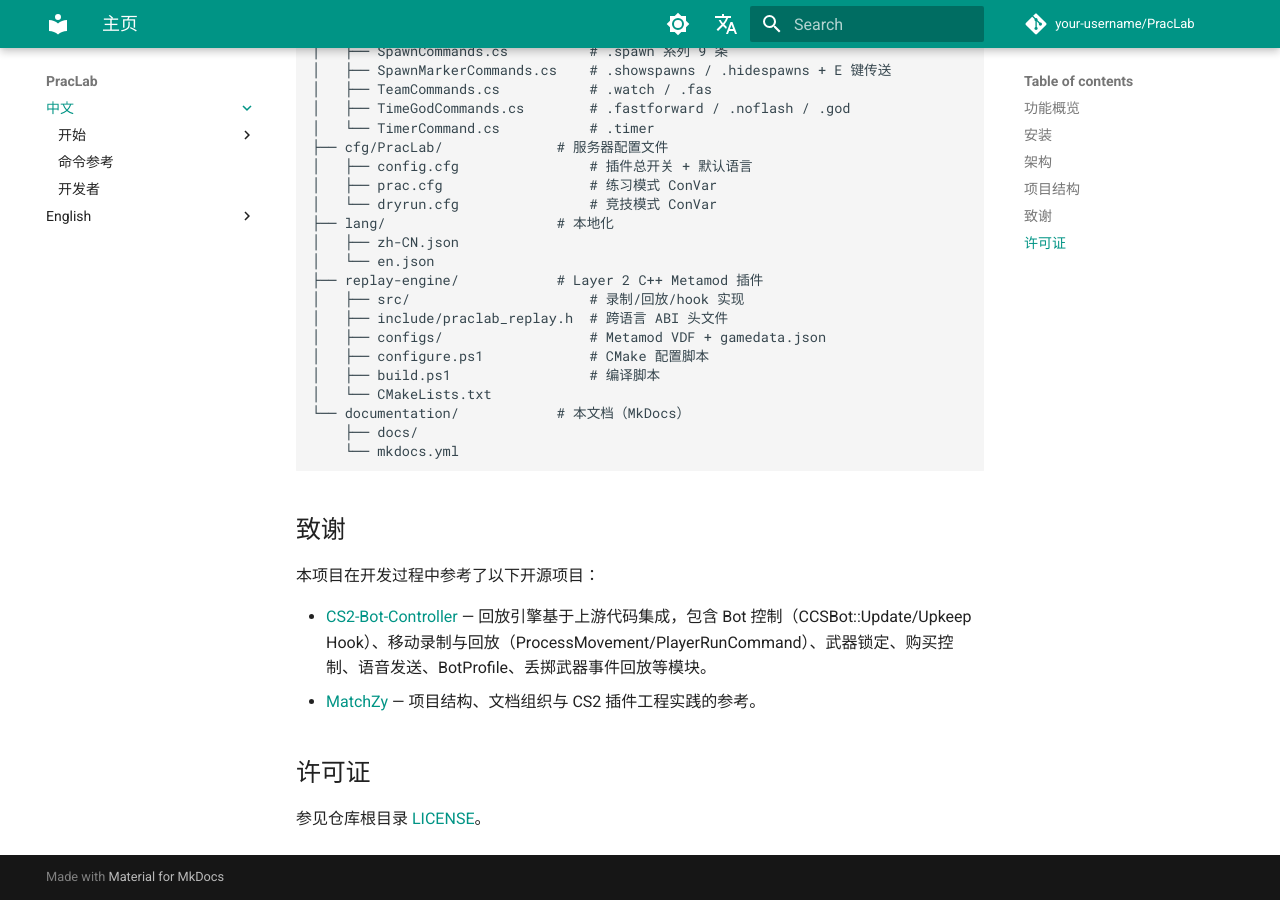
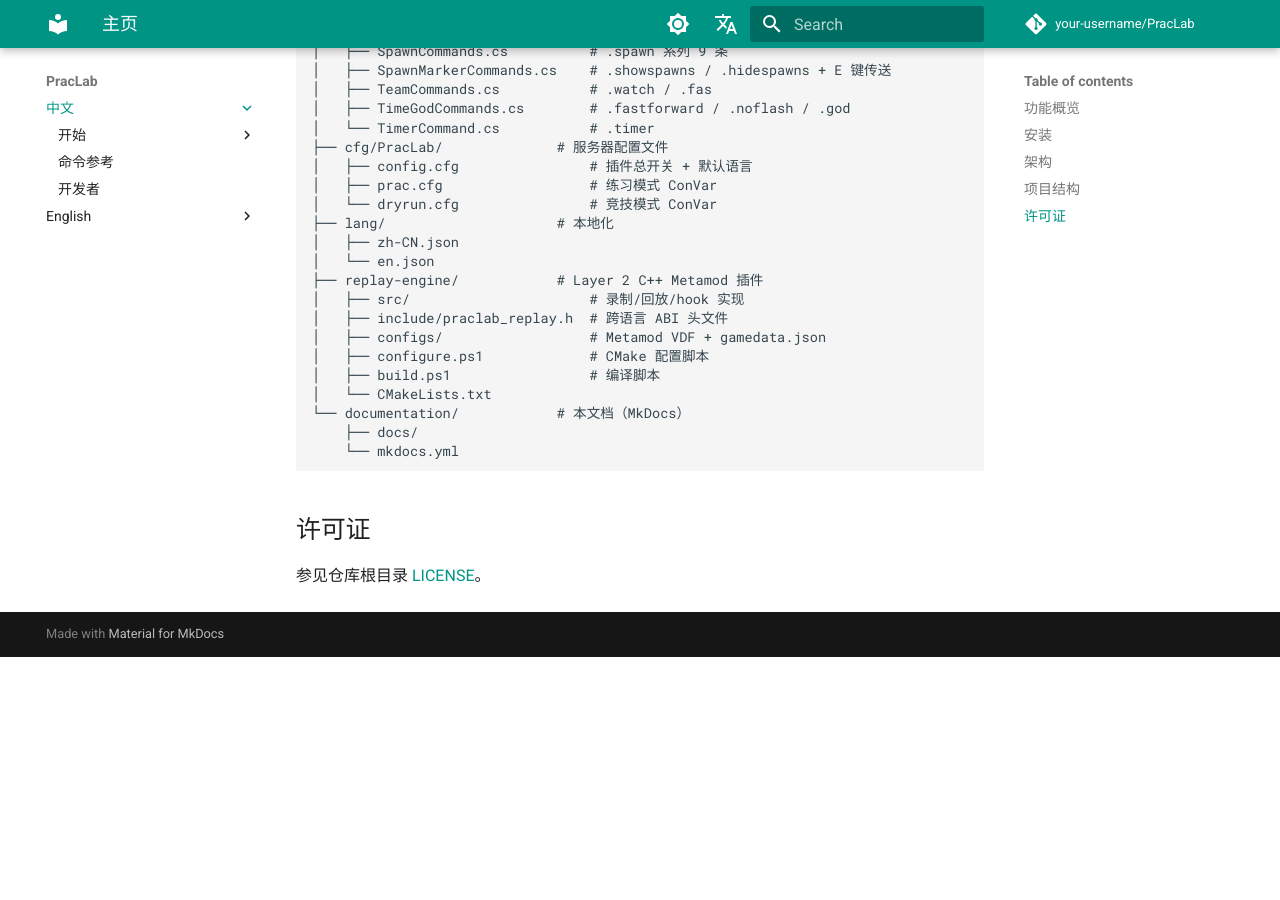
Before and after one commit to MEngYangX/PracLab, an MkDocs documentation site: the page built from documentation/docs/zh/index.md, in a window 1280 px wide and 900 px high, scrolled down 2095 px. Built offline with MkDocs 1.6.1 and Material for MkDocs 9.7.7, drawn with Linux system fonts in a browser that asks for light colours; comment, search, counter and statistics services are not loaded; after the commit the page ends 2752 px from its top, so only the background shows below that.

````diff
--- a/documentation/docs/zh/index.md
+++ b/documentation/docs/zh/index.md
@@ -96,13 +96,6 @@ PracLab/
     └── mkdocs.yml
 ```
 
-## 致谢
-
-本项目在开发过程中参考了以下开源项目：
-
-- [CS2-Bot-Controller](https://github.com/XBribo/CS2-Bot-Controller) — 回放引擎基于上游代码集成，包含 Bot 控制（CCSBot::Update/Upkeep Hook）、移动录制与回放（ProcessMovement/PlayerRunCommand）、武器锁定、购买控制、语音发送、BotProfile、丢掷武器事件回放等模块。
-- [MatchZy](https://github.com/shobhit-pathak/MatchZy) — 项目结构、文档组织与 CS2 插件工程实践的参考。
-
 ## 许可证
 
 参见仓库根目录 [LICENSE](../../LICENSE)。
````
Also changed, not shown: documentation/docs/en/index.md (+0 -7 lines).
